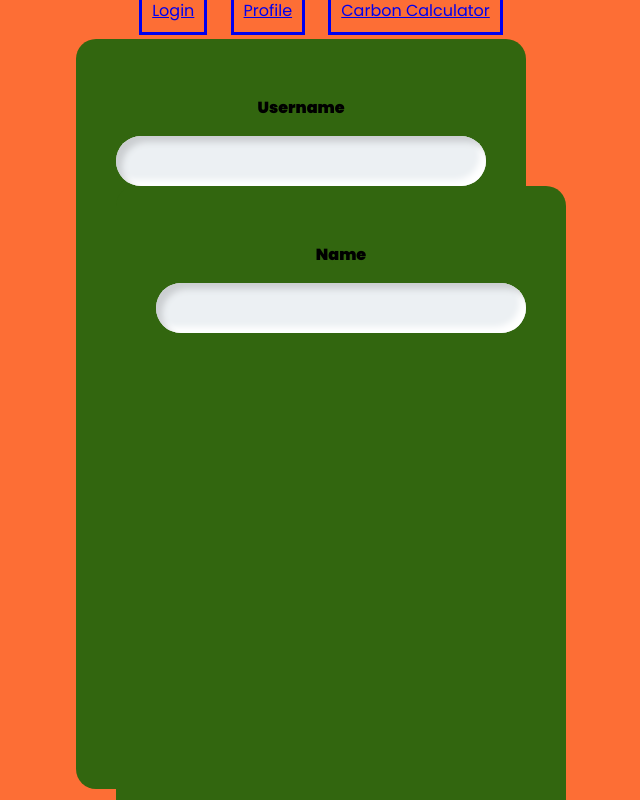
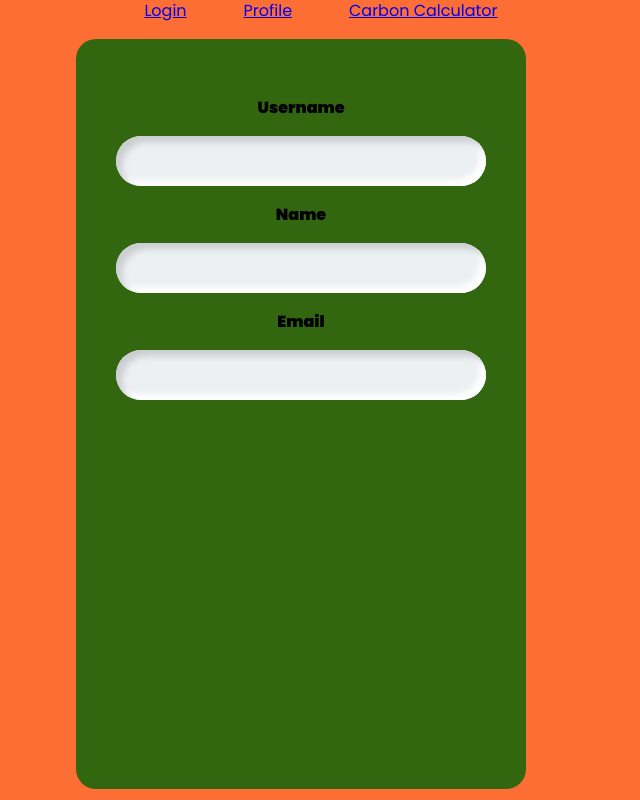
Before and after one commit to NLynch5/M30D5FE, a React (Create React App) app: page /profile in a window 1280 px wide. Shown: the top 800 px of the page, without its empty margins (339-979 px from the left). Built offline with nearby package versions, Linux system fonts and the light colour scheme.

Commit message:
css almost fixed

```diff
--- a/src/App.css
+++ b/src/App.css
@@ -3,7 +3,7 @@ ul {
   list-style-type: none;
   text-align: center;
   flex-direction: row;
-  justify-content: space-evenly;
+  justify-content: space-around;
 }
 
 .App {
@@ -17,12 +17,12 @@ ul {
   text-align: center;
 } */
 
-a {
+/* a {
   justify-content: center;
   align-items: center;
   border: solid;
   padding: 10px;
-}
+} */
 
 .App-logo {
   height: 40vmin;
@@ -49,12 +49,3 @@ a {
 .App-link {
   color: #61dafb;
 }
-
-@keyframes App-logo-spin {
-  from {
-    transform: rotate(0deg);
-  }
-  to {
-    transform: rotate(360deg);
-  }
-}
--- a/src/App.js
+++ b/src/App.js
@@ -6,7 +6,7 @@ import Login from "./components/login";
 import Signup from "./components/signup";
 
 import "./App.css";
-import "./components/profile";
+import "./components/profile.css";
 import "./components/login.css";
 
 const App = () => {
--- a/src/components/home.js
+++ b/src/components/home.js
@@ -1,6 +1,6 @@
 const Profile = () => {
   return (
-    <div class="container">
+    <div className="container">
       <b>Name</b>
       <input type="text">name</input>
     </div>
--- a/src/components/login.js
+++ b/src/components/login.js
@@ -2,10 +2,10 @@ import { Link } from "react-router-dom";
 
 const Login = () => {
   return (
-    <div class="container">
-      <div class="brand-logo"></div>
-      <div class="brand-title">Cora?</div>
-      <div class="inputs">
+    <div className="container">
+      <div className="brand-logo"></div>
+      <div className="brand-title">Cora?</div>
+      <div className="inputs">
         <label>EMAIL</label>
         <input type="email" placeholder="example@email.com" />
         <label>PASSWORD</label>
--- a/src/components/profile.js
+++ b/src/components/profile.js
@@ -1,29 +1,26 @@
 const Profile = () => {
   return (
-    <div class="container">
+    <div className="container">
+      <div class="">
         <p>
           <b>Username</b>
         </p>
         <input type="text" />
-      <div class="container">
+        <div className="">
           <p>
             <b>Name</b>
           </p>
           <input type="text" />
         </div>
-      <div class="container">
+        <div className="">
           <p>
             <b>Email</b>
           </p>
           <input type="text" />
         </div>
       </div>
+    </div>
   );
 };
-/* <ul>
-                  <li>Name</li>
-                  <li>Email</li>
-                  <li>Password</li>
-              </ul> */
 
 export default Profile;
```
Also changed, not shown: src/components/signup.css (deleted, +0 -10 lines). Lines whose indentation alone changed are shown as unchanged.
